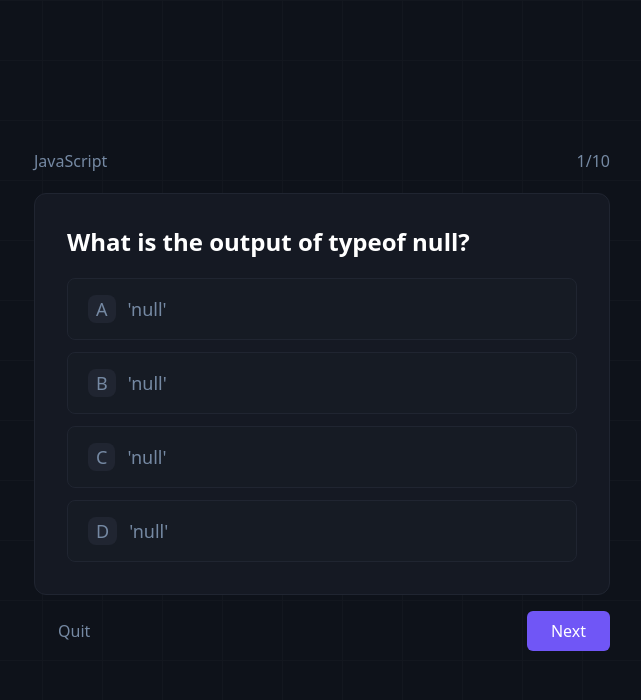
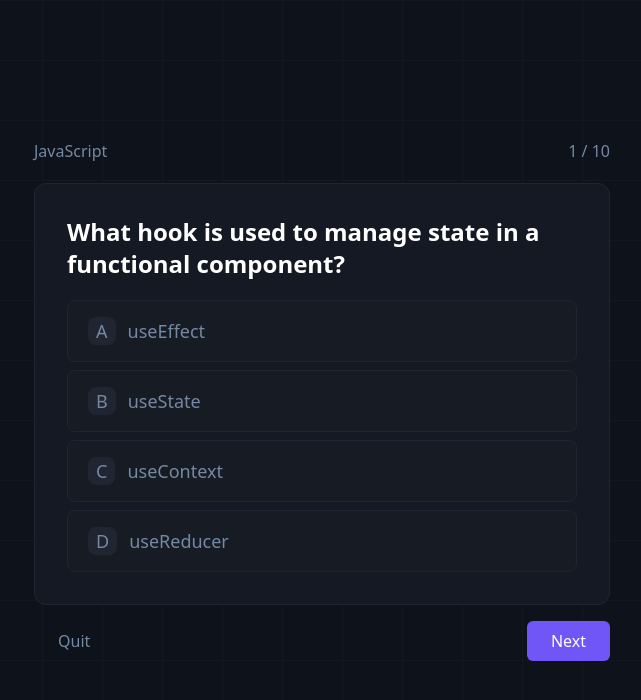
Before and after one commit to chinaza-Sommie/AI_QUIZ_APP, a React (Create React App) app: page / in a window 1280 px wide. Shown: the top 700 px of the page, without its empty margins (318-959 px from the left). Built offline with nearby package versions, Linux system fonts and the light colour scheme.

Commit message:
loop through questions and options

```diff
--- a/src/pages/questions.js
+++ b/src/pages/questions.js
@@ -1,60 +1,56 @@
+import { useState } from "react";
 import { techStacks } from "../datasets/stackData";
+import { reactQuestion } from "../datasets/stackData";
 // import '';
 
 function Questions() {
+    // fetch the questions using an array number eg: question[currnumber]
+    // loop through the current questions list
+    // store the answers selected in an object
+    // increment the currnumber count when user clicks next and move to the next
+
+    const [currnumber, setCurrnumber] = useState(0);
+    const currquestion = reactQuestion[currnumber];
+    const [answers, setAnswers] = useState({});
+
+
+
+
   return (
     <div className='h-screen flex justify-center items-center'>
       <div className="w-[45%]">
         <div className="flex justify-between text-[#7589a3] text-base mb-5">
             <div> JavaScript </div>
-            <div> 1/10 </div>
+            <div> {currnumber + 1} / {reactQuestion.length} </div>
         </div>
 
         <div className="bg-[#151923] border border-[#202531] p-8 rounded-xl">
-            <h1 className="text-white font-bold text-2xl mb-2"> What is the output of typeof null? </h1>
+            <h1 className="text-white font-bold text-2xl mb-2"> { currquestion.question } </h1>
 
             <div className="mt-5">
-                <div className="flex mt-2 bg-[#161b24] border border-[#202531] px-5 py-4 text-lg text-[#7589a3] rounded-lg tansition delay-150 duration-300 ease-in-out hover:bg-inherit hover:cursor-pointer hover:">
-                    <div className="mr-3">
-                        <p className="bg-[#202531] px-2 rounded-lg"> A </p>
+                { currquestion.options.map((option,index) => (
+                    <div key={index} tabIndex={0} className="flex mt-2 bg-[#161b24] border border-[#202531] px-5 py-4 text-lg text-[#7589a3] rounded-lg transition delay-150 duration-300 ease-in-out hover:bg-inherit hover:cursor-pointer focus:border-[#7056f6]">
+                        <div className="mr-3">
+                            <p className="bg-[#202531] px-2 rounded-lg"> {String.fromCharCode(65 + index)} </p>
+                        </div>
+                        <div className="">
+                            <p>{ option }</p>
+                        </div>
                     </div>
-                    <div className="">
-                        <p>'null'</p>
-                    </div>
-                </div>
-
-                <div className="flex mt-3 bg-[#161b24] border border-[#202531] px-5 py-4 text-lg text-[#7589a3] rounded-lg">
-                    <div className="mr-3">
-                        <p className="bg-[#202531] px-2 rounded-lg"> B </p>
-                    </div>
-                    <div className="">
-                        <p>'null'</p>
-                    </div>
-                </div>
-
-                <div className="flex mt-3 bg-[#161b24] border border-[#202531] px-5 py-4 text-lg text-[#7589a3] rounded-lg">
-                    <div className="mr-3">
-                        <p className="bg-[#202531] px-2 rounded-lg"> C </p>
-                    </div>
-                    <div className="">
-                        <p>'null'</p>
-                    </div>
-                </div>
-
-                <div className="flex mt-3 bg-[#161b24] border border-[#202531] px-5 py-4 text-lg text-[#7589a3] rounded-lg">
-                    <div className="mr-3">
-                        <p className="bg-[#202531] px-2 rounded-lg"> D </p>
-                    </div>
-                    <div className="">
-                        <p>'null'</p>
-                    </div>
-                </div>
+                ))}
             </div>
         </div>
 
         <div className="flex justify-between items-center pt-4">
             <button className="text-base text-[#7589a3] py-2 px-6 tansition delay-150 duration-300 ease-in-out hover:cursor-pointer hover:text-white "> Quit </button>
-            <button className="bg-[#7056f6] text-base text-white py-2 px-6 rounded rounded-md hover:cursor-pointer"> Next </button>
+            { currnumber < (reactQuestion.length - 1)  ? (
+                <button
+                onClick={()=> ( setCurrnumber(currnumber + 1))}
+                className="bg-[#7056f6] text-base text-white py-2 px-6 rounded rounded-md hover:cursor-pointer"> Next </button>
+            ) : (
+                <button
+                className="bg-[#7056f6] text-base text-white py-2 px-6 rounded rounded-md hover:cursor-pointer"> Submit </button>
+            ) }
         </div>
       </div>
     </div>
```
